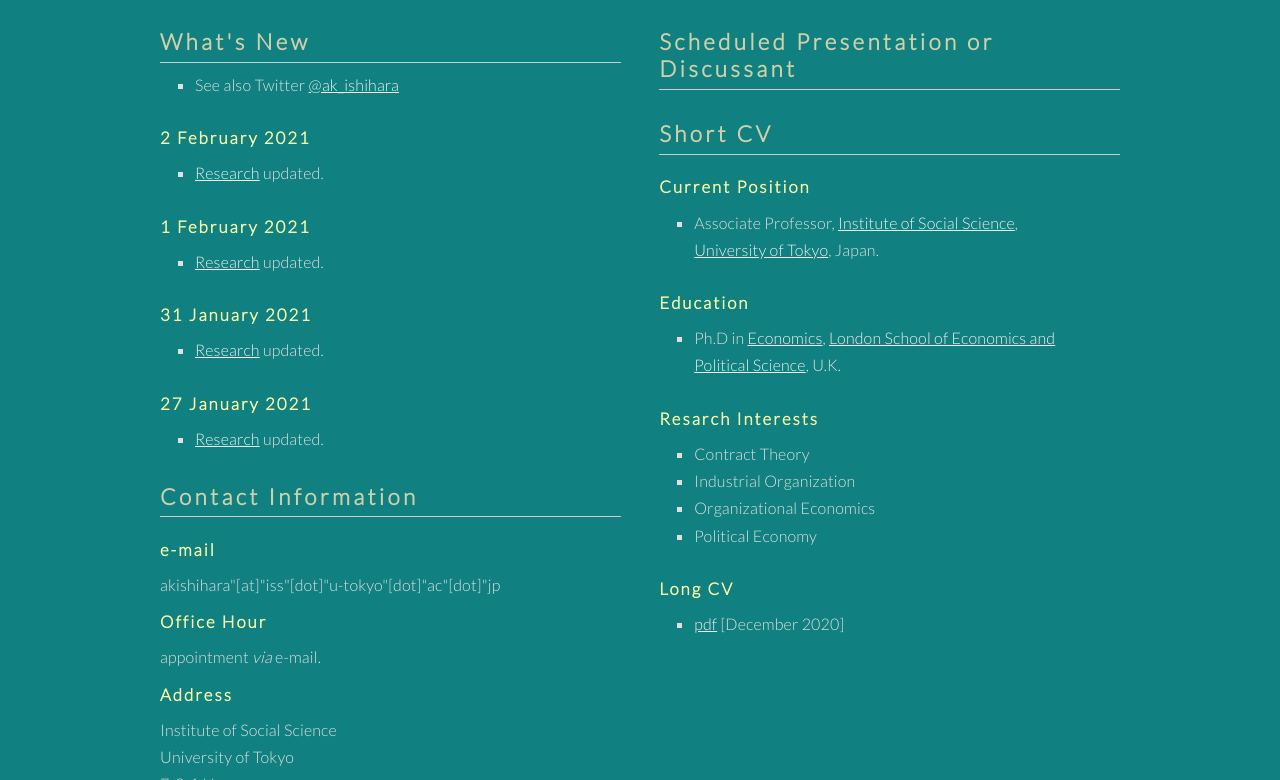
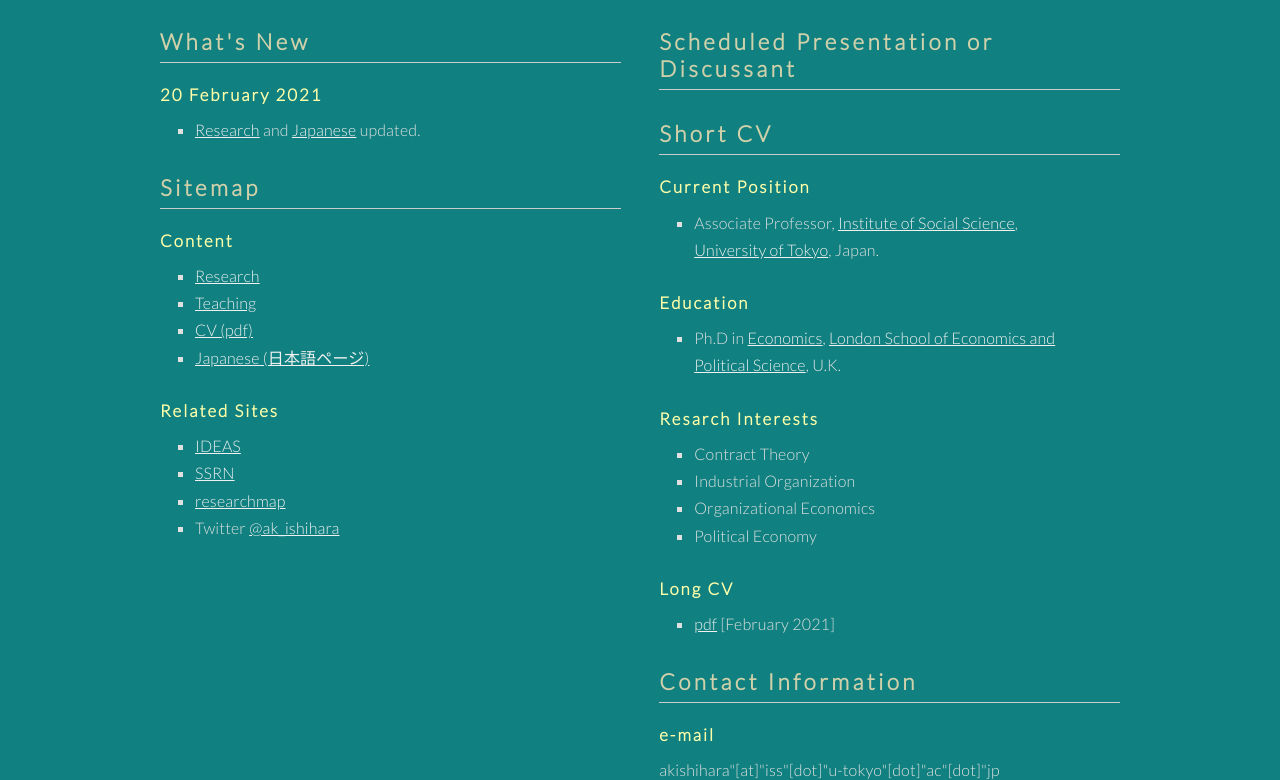
Before and after one commit to akishihara/akishihara.github.io, a plain HTML site: page index.html in a window 1280 px wide. Shown: the part 169-949 px from the top of the page. Drawn offline with Linux system fonts and the light colour scheme.

Commit message:
202102201720

```diff
--- a/index.html
+++ b/index.html
@@ -79,41 +79,28 @@
 <div id="LEFTCOLUMN">
 <h2>What's New</h2>
    <div class="text">
+     <h3>20 February 2021</h3>
      <ul>
-       <li>See also Twitter <a href="//twitter.com/ak_ishihara" target="_blank" rel="noopener noreferrer">@ak_ishihara</a></li>
-     </ul>
-     <h3>2 February 2021</h3>
-     <ul>
-       <li><a = href="research/index.html">Research</a> updated.</li>
-     </ul>
-     <h3>1 February 2021</h3>
-     <ul>
-       <li><a = href="research/index.html">Research</a> updated.</li>
-     </ul>
-     <h3>31 January 2021</h3>
-     <ul>
-       <li><a = href="research/index.html">Research</a> updated.</li>
-     </ul>
-     <h3>27 January 2021</h3>
-     <ul>
-       <li><a = href="research/index.html">Research</a> updated.</li>
+       <li><a = href="research/index.html">Research</a> and <a = href="Japanese/index.html">Japanese</a> updated.</li>
      </ul>
  </div>
 
- <h2>Contact Information</h2>
+ <h2>Sitemap</h2>
  <div class="text">
- <h3>e-mail</h3>
- akishihara"[at]"iss"[dot]"u-tokyo"[dot]"ac"[dot]"jp
- <h3>Office Hour</h3>
-appointment <i>via</i> e-mail.
-
- <h3>Address</h3>
- Institute of Social Science<br>
- University of Tokyo<br>
- 7-3-1 Hongo<br>
- Bunkyo<br>
- Tokyo<br>
- 113-0033 Japan
+   <h3>Content</h3>
+   <ul>
+     <li><a href="research/index.html">Research</a></li>
+     <li><a href="teaching/index.html">Teaching</a></li>
+     <li><a href="cv.pdf">CV (pdf)</a></li>
+     <li><a href="Japanese/index.html">Japanese (日本語ページ)</a></li>
+   </ul>
+   <h3>Related Sites</h3>
+   <ul>
+     <li><a href="//ideas.repec.org/e/pis161.html" target="_blank" rel="noopener noreferrer">IDEAS</a></li>
+   	 <li><a href="//papers.ssrn.com/sol3/cf_dev/AbsByAuth.cfm?per_id=1779719" target="_blank" rel="noopener noreferrer">SSRN</a></li>
+     <li><a href="//researchmap.jp/akishihara" target="_blank" rel="noopener noreferrer">researchmap</a></li>
+     <li>Twitter <a href="//twitter.com/ak_ishihara" target="_blank" rel="noopener noreferrer">@ak_ishihara</a></li>
+   </ul>
 
  </div>
 
@@ -156,8 +143,24 @@ appointment <i>via</i> e-mail.
     </ul>
     <h3>Long CV</h3>
     <ul>
-      <li><a href="cv.pdf">pdf</a> [December 2020]</li>
+      <li><a href="cv.pdf">pdf</a> [February 2021]</li>
     </ul>
+  </div>
+  <h2>Contact Information</h2>
+  <div class="text">
+  <h3>e-mail</h3>
+  akishihara"[at]"iss"[dot]"u-tokyo"[dot]"ac"[dot]"jp
+  <h3>Office Hour</h3>
+ appointment <i>via</i> e-mail.
+
+  <h3>Address</h3>
+  Institute of Social Science<br>
+  University of Tokyo<br>
+  7-3-1 Hongo<br>
+  Bunkyo<br>
+  Tokyo<br>
+  113-0033 Japan
+
   </div>
 
 
```
Also changed, not shown: Japanese/index.html (+1 -1 lines), Japanese/research.html (+7 -3 lines), research/index.html (+5 -4 lines), 1 other file.
